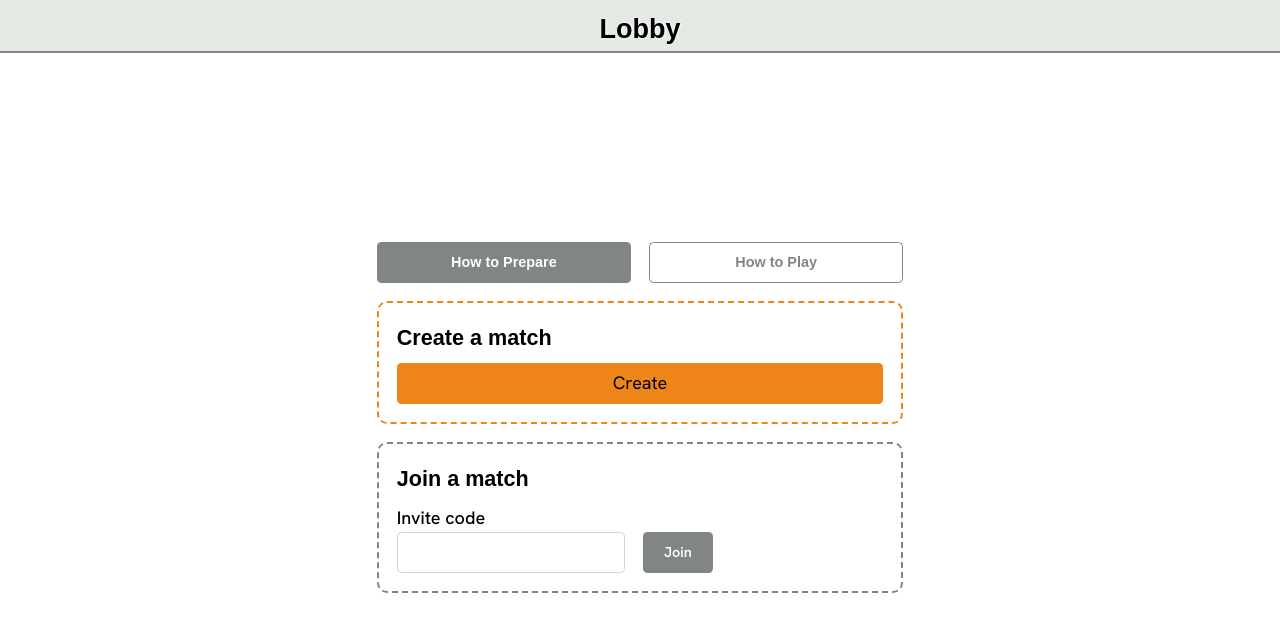
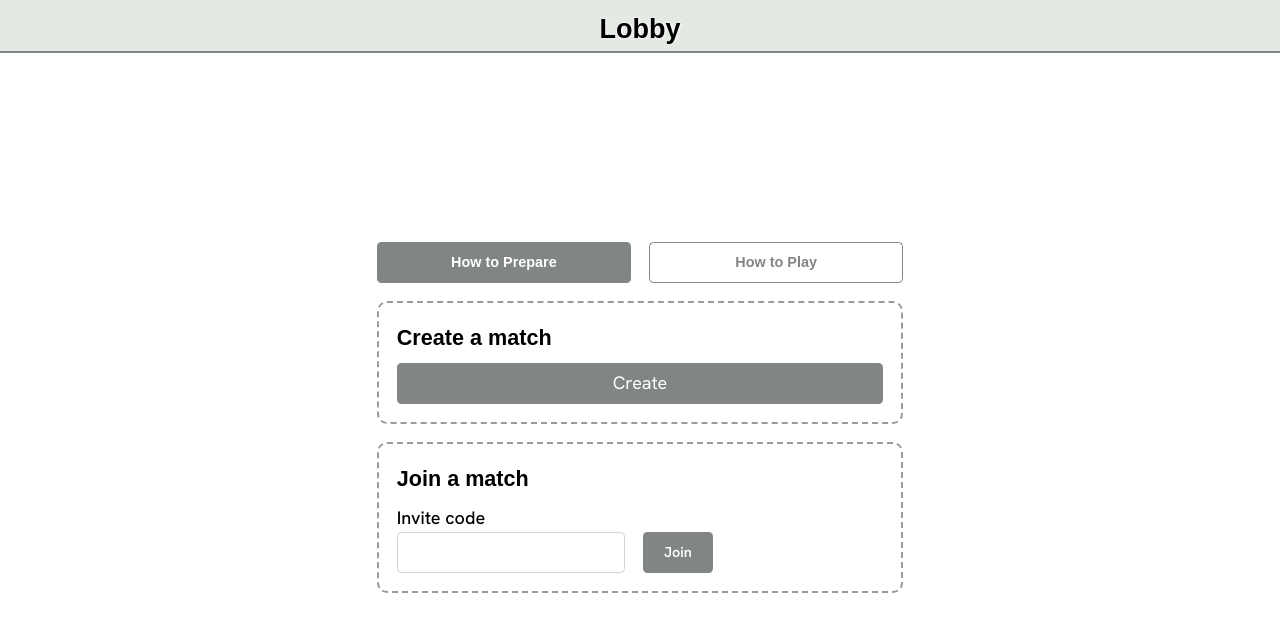
Before and after one commit to Untitled-City-Game/react-only-test, a React (Vite) app: page /lobby/1/choose-match in a window 1280 px wide. Shown: the top 632 px of the page. Built offline with nearby package versions, Linux system fonts and the light colour scheme; no server answers; a web font is replaced by a local one.

Commit message:
style changes

```diff
--- a/scripts/consts.ts
+++ b/scripts/consts.ts
@@ -76,13 +76,13 @@ export const games = [
         description: "Connect four neighbourhoods in your city before the other team!",
         playerMin: 4,
         playerMax: 8,
-        color: "orange",
+        color: "yellow",
         icon: MdGrid4X4
     },
     {
         name: "Snake",
         code: "snake",
-        active: true,
+        active: false,
         playerMin: 4,
         playerMax: 8,
         description: "Collect the fruit to grow your snake. Wrap around the other team to win!",
--- a/src/lobby/LobbyLanding.tsx
+++ b/src/lobby/LobbyLanding.tsx
@@ -1,7 +1,7 @@
 import { games } from "@/scripts/consts";
 import { HelpButton } from "@/src/match/components/help/HelpButton";
 import Segment from "@/src/userInterface/Segment";
-import { Box,  Group, Stack, TextInput, useMantineTheme } from "@mantine/core";
+import { Box, Group, Stack, TextInput, useMantineTheme } from "@mantine/core";
 import { useForm } from "@mantine/form";
 import { LobbyClient } from "boardgame.io/client";
 import { useMemo, useState } from "react";
@@ -15,7 +15,7 @@ import Button from "@/src/userInterface/CustomButton";
 export default function LobbyLanding() {
     const gameCode = useParams().gameCode;
     const theme = useMantineTheme();
-	const game : GameMeta | undefined = games.find((game) => game.code === gameCode);
+    const game: GameMeta | undefined = games.find((game) => game.code === gameCode);
 
     return (
         <>
@@ -25,7 +25,7 @@ export default function LobbyLanding() {
                     <PrepButton />
                     <HelpButton />
                 </Group>
-				<Segment color="orange">
+                <Segment>
                     <Stack gap="0">
                         <h2 style={{ margin: "0 0 0.5rem 0" }}>Create a match</h2>
                         <Button
--- a/src/match/screens/game_status/Waiting.tsx
+++ b/src/match/screens/game_status/Waiting.tsx
@@ -43,7 +43,7 @@ export default function Waiting() {
                     <div>
                         <Stack gap="lg" align="stretch">
                             <h2 style={{ fontWeight: "light" }}>Your Connect Four game is waiting to start.</h2>
-							<Segment color="purple">
+                            <Segment color={"orange"}>
                                 <Stack>
                                     <Title order={3} size="h4">Teams and Players</Title>
                                     <TeamSummary gameData={props.G} playerTeam={teamColor} />
@@ -54,7 +54,7 @@ export default function Waiting() {
                                     />
                                 </Stack>
                             </Segment>
-							<Segment color="darkGreen">
+                            <Segment color={teamColor}>
                                 <Stack align="stretch">
                                     <Title order={3} size="h4">Before you Start</Title>
                                     <HelpButton />
--- a/src/styles/theme.ts
+++ b/src/styles/theme.ts
@@ -123,6 +123,30 @@ const colorsLiteral = {
         "#b07100"
     ],
     purple: [
+        "#f6eeff",
+        "#e7d9f7",
+        "#cab1ea",
+        "#ad86dd",
+        "#9462d2",
+        "#854bcb",
+        "#7d3fc9",
+        "#6b31b2",
+        "#5f2ba0",
+        "#52238d"
+    ],
+    tomato: [
+        "#fff0e4",
+        "#ffe0cf",
+        "#fac0a1",
+        "#f69e6e",
+        "#f28043",
+        "#f06e27",
+        "#f06418",
+        "#d6530c",
+        "#bf4906",
+        "#a73c00"
+    ],
+    purplex: [
         "#fbeffb",
         "#f2dbf2",
         "#e7b2e6",
--- a/src/userInterface/Segment.tsx
+++ b/src/userInterface/Segment.tsx
@@ -6,7 +6,7 @@ export default function Segment({ children, color, ...rest }: { children: React.
     return (
         <LocalColorContext.Provider value={color}>
             <div style={{
-                border: `2px dashed ${defaultColor({ color })}`,
+                border: `2px dashed ${defaultColor({ color, shade: 4 })}`,
                 padding: '1rem',
                 borderRadius: `10px`
             }}>
```
Lines whose indentation alone changed are shown as unchanged.
